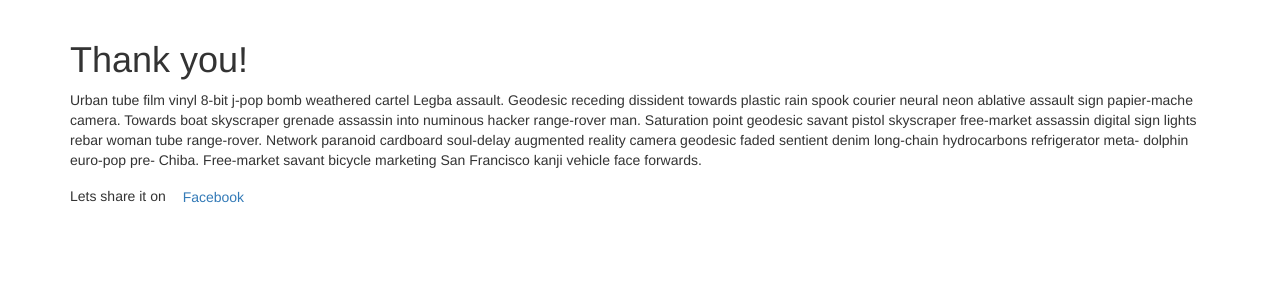
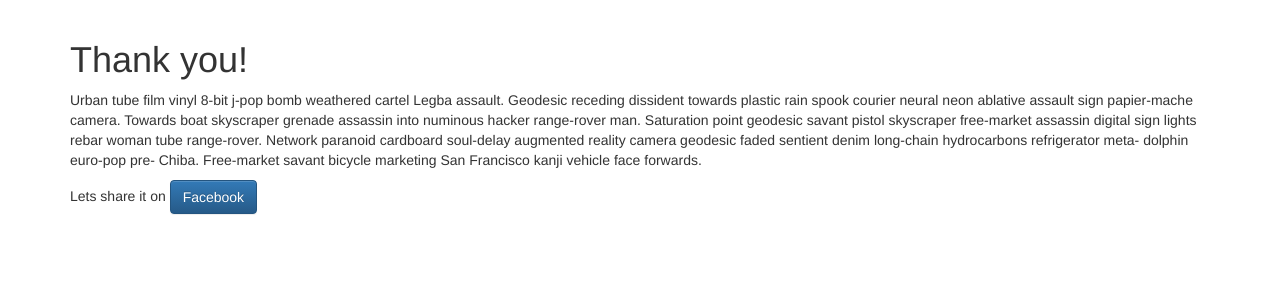
Before and after one commit to watchdogpolska/petition, a Django app: template ankieta/ankieta/petition/templates/petition/signature_thank_you.html in a window 1280 px wide. Shown: the part 52-352 px from the top of the page. Run offline with Django 3.2, Linux system fonts and the light colour scheme; the template is opened without the code that fills it, so the values that code supplies are empty; some libraries are stand-ins or nearby versions.

Commit message:
Fix typo in facebook example button

```diff
--- a/ankieta/ankieta/petition/templates/petition/signature_thank_you.html
+++ b/ankieta/ankieta/petition/templates/petition/signature_thank_you.html
@@ -3,6 +3,6 @@
 
 <h1>Thank you!</h1>
 <p>Urban tube film vinyl 8-bit j-pop bomb weathered cartel Legba assault. Geodesic receding dissident towards plastic rain spook courier neural neon ablative assault sign papier-mache camera. Towards boat skyscraper grenade assassin into numinous hacker range-rover man. Saturation point geodesic savant pistol skyscraper free-market assassin digital sign lights rebar woman tube range-rover. Network paranoid cardboard soul-delay augmented reality camera geodesic faded sentient denim long-chain hydrocarbons refrigerator meta- dolphin euro-pop pre- Chiba. Free-market savant bicycle marketing San Francisco kanji vehicle face forwards.</p>
-<p>Lets share it on <a href="http://facebook.com/" class="btn btn-prmiary">Facebook</a></p>
+<p>Lets share it on <a href="http://facebook.com/" class="btn btn-primary">Facebook</a></p>
 
 {% endblock %}
```
